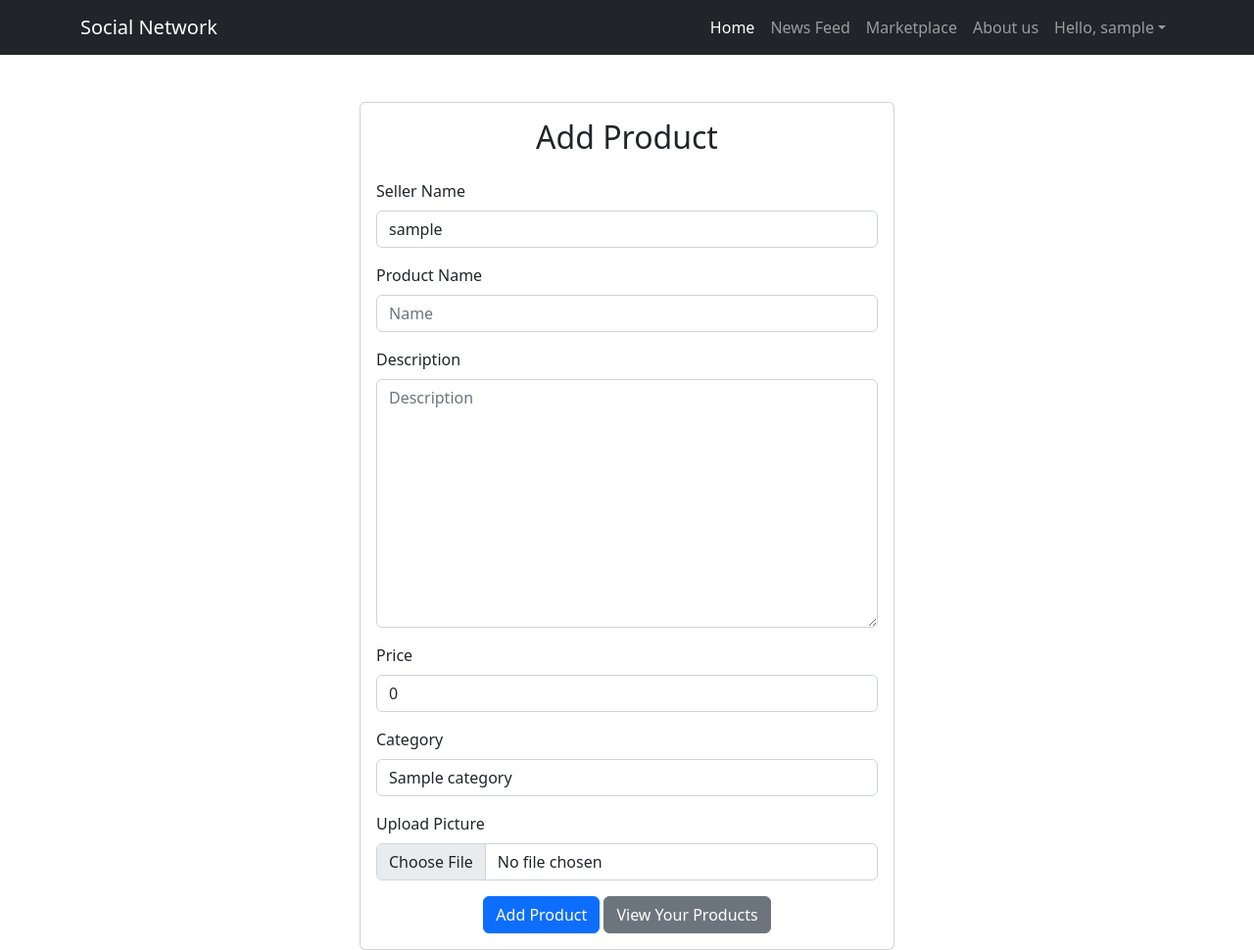
After one commit to mkskh/social_network, a Django app: page /marketplace/add_product/ in a window 1280 px wide. The commit adds this page. Shown: the whole page at 98% size. Run offline with Django 5.2, Linux system fonts and the light colour scheme; a user stored in the database is signed in; tables that the repository leaves empty hold one stand-in row (values such as "Sample post"); some libraries are stand-ins or nearby versions.

Commit message:
updating marketplace

```diff
--- /dev/null
+++ b/marketplace/forms.py
@@ -0,0 +1,39 @@
+from django.contrib.auth.models import User
+from django.contrib.auth.forms import UserCreationForm
+from django import forms
+from .models import Product
+
+class SignUpForm(UserCreationForm):
+    email = forms.EmailField(label="", widget=forms.EmailInput(attrs={'class': 'form-control', 'placeholder': 'Email Address'}))
+    first_name = forms.CharField(label="", max_length=100, widget=forms.TextInput(attrs={'class': 'form-control', 'placeholder': 'First Name'}))
+    last_name = forms.CharField(label="", max_length=100, widget=forms.TextInput(attrs={'class': 'form-control', 'placeholder': 'Last Name'}))
+
+    class Meta:
+        model = User
+        fields = ('username', 'first_name', 'last_name', 'email', 'password1', 'password2')
+
+    def __init__(self, *args, **kwargs):
+        super(SignUpForm, self).__init__(*args, **kwargs)
+        self.fields['username'].widget.attrs.update({'class': 'form-control', 'placeholder': 'User Name', 'aria-describedby': 'usernameHelp'})
+        self.fields['username'].label = ''
+        self.fields['username'].help_text = '<span class="form-text text-muted"><small>Required. 150 characters or fewer. Letters, digits and @/./+/-/_ only.</small></span>'
+
+        self.fields['password1'].widget.attrs.update({'class': 'form-control', 'placeholder': 'Password', 'aria-describedby': 'passwordHelp'})
+        self.fields['password1'].label = ''
+        self.fields['password1'].help_text = '<ul class="form-text text-muted small"><li>Your password can\'t be too similar to your other personal information.</li><li>Your password must contain at least 8 characters.</li><li>Your password can\'t be a commonly used password.</li><li>Your password can\'t be entirely numeric.</li></ul>'
+
+        self.fields['password2'].widget.attrs.update({'class': 'form-control', 'placeholder': 'Confirm Password', 'aria-describedby': 'confirmPasswordHelp'})
+        self.fields['password2'].label = ''
+        self.fields['password2'].help_text = '<span class="form-text text-muted"><small>Enter the same password as before, for verification.</small></span>'
+
+class ProductForm(forms.ModelForm):
+    class Meta:
+        model = Product
+        fields = ['name', 'description', 'price', 'category', 'image']
+        widgets = {
+            'name': forms.TextInput(attrs={'class': 'form-control', 'placeholder': 'Name'}),
+            'description': forms.Textarea(attrs={'class': 'form-control', 'placeholder': 'Description'}),
+            'price': forms.NumberInput(attrs={'class': 'form-control', 'placeholder': 'Price'}),
+            'category': forms.Select(attrs={'class': 'form-control'}),
+            'image': forms.ClearableFileInput(attrs={'class': 'form-control'}),
+        }
--- a/marketplace/models.py
+++ b/marketplace/models.py
@@ -1,7 +1,8 @@
 from django.db import models
-import datetime
+from datetime import datetime
+from django.contrib.auth.models import User
 
-# Create your models here.
+
 class Category(models.Model):
     name = models.CharField(max_length=50)
 
@@ -9,7 +10,7 @@ class Category(models.Model):
         return self.name
 
     class Meta:
-        ordering = ('name',)
+        ordering = ['name']
         verbose_name_plural = 'Categories'
 
 class Customer(models.Model):
@@ -26,10 +27,11 @@ class Product(models.Model):
     name = models.CharField(max_length=100)
     price = models.DecimalField(default=0, decimal_places=2, max_digits=6)
     category = models.ForeignKey(Category, on_delete=models.CASCADE, default=1)
-    description = models.CharField(max_length=250, default='', blank=True, null=True)
+    description = models.CharField(max_length=500, default='', blank=True, null=True)
     image = models.ImageField(upload_to='upload/products')
     is_sale = models.BooleanField(default=False)
     sale_price = models.DecimalField(default=0, decimal_places=2, max_digits=6)
+    seller = models.ForeignKey(User, on_delete=models.CASCADE, related_name='seller_detail', null=True, blank=True)
 
     def __str__(self):
         return self.name
@@ -40,8 +42,8 @@ class Order(models.Model):
     quantity = models.IntegerField(default=1)
     address = models.CharField(max_length=100, default='', blank=True)
     phone = models.CharField(max_length=20, default='', blank=True)
-    date = models.DateField(default=datetime.datetime.today)
+    date = models.DateField(auto_now_add=True)
     status = models.BooleanField(default=False)
 
     def __str__(self):
-        return self.product
+        return str(self.product)
--- a/marketplace/urls.py
+++ b/marketplace/urls.py
@@ -1,11 +1,14 @@
 from django.urls import path
 from . import views
-
+from .views import add_product
 
 app_name = 'marketplace'
 
 urlpatterns = [
     path('', views.marketplace_page, name='marketplace_page'),
-    path('about/', views.about, name='about'),
-    path('product/<int:pk>', views.product, name='product'),
+    path('product/<int:pk>/', views.product, name='product'),
+    path('category/<int:category_id>/', views.category, name='category'),
+    path('add_product/', views.add_product, name='add_product'),
+    path('added_products/', views.added_products, name='added_products'),
+    path('delete_product/<int:product_id>/', views.delete_product, name='delete_product'),
 ]
--- a/marketplace/views.py
+++ b/marketplace/views.py
@@ -1,16 +1,65 @@
-from django.shortcuts import render
-from .models import Product
+from django.shortcuts import render, redirect, get_object_or_404
+from .models import Product, Category
+from django.contrib.auth import authenticate, login, logout
+from django.contrib import messages
+from django.contrib.auth.models import User
+from django.contrib.auth.decorators import login_required
+from .forms import ProductForm
+
 
 # Create your views here.
+
+def category(request, category_id):
+    try:
+        category = Category.objects.get(id=category_id)
+        products = Product.objects.filter(category=category)
+        categories = Category.objects.all()
+        return render(request, 'marketplace/category.html', {'products': products, 'category': category, 'categories': categories})
+    except Category.DoesNotExist:
+        messages.success(request, "That category doesn't exist!")
+        return redirect('marketplace_page')
+
 
 def product(request, pk):
     product = Product.objects.get(id=pk)
     return render(request, 'marketplace/product.html', {'product':product})
 
+
 def marketplace_page(request):
+    categories = Category.objects.all()
     products = Product.objects.all()
-    return render(request, 'marketplace/marketplace.html', {'products':products})
+    return render(request, 'marketplace/marketplace.html', {'categories': categories, 'products': products})
+
+@login_required
+def add_product(request):
+    if request.method == 'POST':
+        form = ProductForm(request.POST, request.FILES)
+        if form.is_valid():
+            form.instance.seller = request.user
+            form.save()
+            messages.success(request, "Product added successfully!")
+            return redirect('marketplace:marketplace_page')
+        else:
+            messages.error(request, "Error adding product. Please check your input.")
+    else:
+        form = ProductForm()
+    return render(request, 'marketplace/add_product.html', {'form': form})
 
 
-def about(request):
-    return render(request, 'marketplace/about.html')
+
+@login_required
+def delete_product(request, product_id):
+    product = get_object_or_404(Product, id=product_id)
+    product.delete()
+    messages.success(request, "Product deleted successfully!")
+    return redirect('marketplace:added_products')
+
+
+
+@login_required
+def added_products(request):
+
+        added_products = Product.objects.filter(seller=request.user)
+
+
+        return render(request, 'marketplace/added_products.html', {'added_products': added_products})
--- a/templates/base.html
+++ b/templates/base.html
@@ -30,6 +30,7 @@
                             <ul class="dropdown-menu dropdown-menu-end" aria-labelledby="navbarDropdown">
                                 <li><a class="dropdown-item" href="#">My Profile</a></li>
                                 <li><a class="dropdown-item" href="#">Edit Info</a></li>
+                                <li><a class="dropdown-item" href="{% url 'marketplace:added_products' %}">View Your Products</a></li>
                                 <li><hr class="dropdown-divider" /></li>
                                 <li><a class="dropdown-item" href="{% url 'user:logout' %}">Log Out</a></li>
                             </ul>
--- /dev/null
+++ b/templates/marketplace/add_product.html
@@ -0,0 +1,79 @@
+{% extends "base.html" %}
+{% block content %}
+<div class="container">
+    <!-- Add Product Form -->
+    <div class="row justify-content-center mt-5">
+        <div class="col-md-6">
+            <div class="card">
+                <div class="card-body">
+                    <!-- Add Product Form -->
+                    <h2 class="text-center mb-4">Add Product</h2>
+                    <form method="post" enctype="multipart/form-data">
+                        {% csrf_token %}
+                        <!-- Form Fields -->
+                        <!-- Name -->
+                        <div class="mb-3">
+                            <label for="name" class="form-label">Seller Name</label>
+                            <input type="text" name="name" id="name" class="form-control" value="{{ request.user.username }}" readonly>
+                        </div>
+                        <div class="mb-3">
+                            <label for="product name" class="form-label">Product Name</label>
+                            {{ form.name }}
+                            {% if form.name.errors %}
+                                {% for error in form.name.errors %}
+                                    <div class="invalid-feedback">{{ error }}</div>
+                                {% endfor %}
+                            {% endif %}
+                        </div>
+                        <!-- Description -->
+                        <div class="mb-3">
+                            <label for="description" class="form-label">Description</label>
+                            {{ form.description }}
+                            {% if form.description.errors %}
+                                {% for error in form.description.errors %}
+                                    <div class="invalid-feedback">{{ error }}</div>
+                                {% endfor %}
+                            {% endif %}
+                        </div>
+                        <!-- Price -->
+                        <div class="mb-3">
+                            <label for="price" class="form-label">Price</label>
+                            {{ form.price }}
+                            {% if form.price.errors %}
+                                {% for error in form.price.errors %}
+                                    <div class="invalid-feedback">{{ error }}</div>
+                                {% endfor %}
+                            {% endif %}
+                        </div>
+                        <!-- Category -->
+                        <div class="mb-3">
+                            <label for="category" class="form-label">Category</label>
+                            {{ form.category }}
+                            {% if form.category.errors %}
+                                {% for error in form.category.errors %}
+                                    <div class="invalid-feedback">{{ error }}</div>
+                                {% endfor %}
+                            {% endif %}
+                        </div>
+                        <!-- Image -->
+                        <div class="mb-3">
+                            <label for="image" class="form-label">Upload Picture</label>
+                            {{ form.image }}
+                            {% if form.image.errors %}
+                                {% for error in form.image.errors %}
+                                    <div class="invalid-feedback">{{ error }}</div>
+                                {% endfor %}
+                            {% endif %}
+                        </div>
+                        <div class="text-center">
+                            <button type="submit" class="btn btn-primary">Add Product</button>
+                            <!-- Button to redirect to added_products.html -->
+                            <a href="{% url 'marketplace:added_products' %}" class="btn btn-secondary">View Your Products</a>
+                        </div>
+                    </form>
+                </div>
+            </div>
+        </div>
+    </div>
+    <!-- End Add Product Form -->
+{% endblock %}
```
Also changed, not shown: templates/marketplace/added_products.html (added, +62 -0 lines), templates/marketplace/marketplace.html (+74 -31 lines), templates/marketplace/product.html (+31 -6 lines), marketplace/migrations/0002_alter_category_options_product_seller_and_more.py (added), marketplace/migrations/0003_rename_seller_product_user.py (added), marketplace/migrations/0004_rename_user_product_seller.py (added), user/views.py (line endings or trailing spaces).
